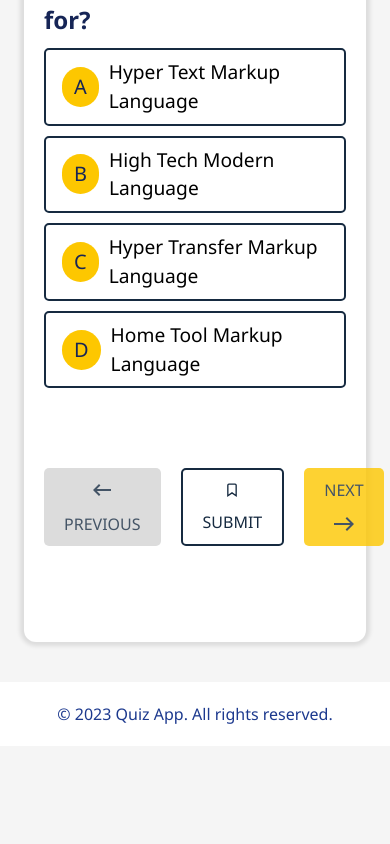
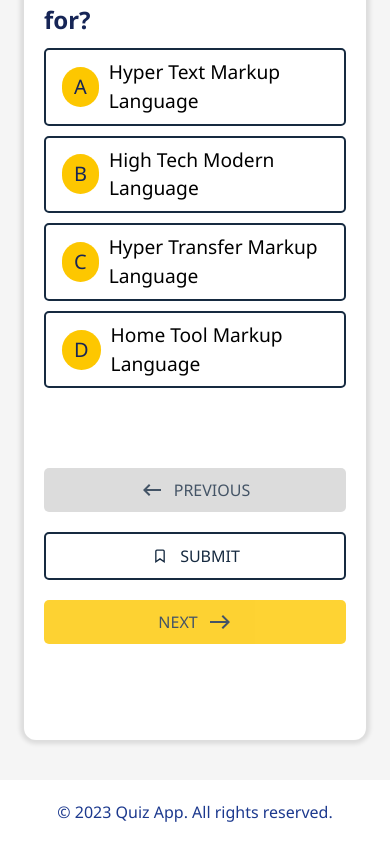
Before and after one commit to sahilkhan-777/quiz-app, a React (Vite) app: page / in a window 390 px wide. Shown: the part 487-1331 px from the top of the page. Before the commit the page ends 1233 px from the top, so only its background shows below. Built offline with nearby package versions, Linux system fonts and the light colour scheme.

Commit message:
fix: buttons overflowing on mobile screen, add flex-col class to make the buttons stack vertically on mobile screens

```diff
--- a/src/components/Quiz.jsx
+++ b/src/components/Quiz.jsx
@@ -61,7 +61,7 @@ function Quiz(props) {
             </label>
           </div>
         ))}
-        <div className="flex justify-between my-20 mx-0 gap-5">
+        <div className="flex flex-col sm:flex-row justify-between my-20 mx-0 gap-5">
           <button
             disabled={index === 0}
             type="button"
```
